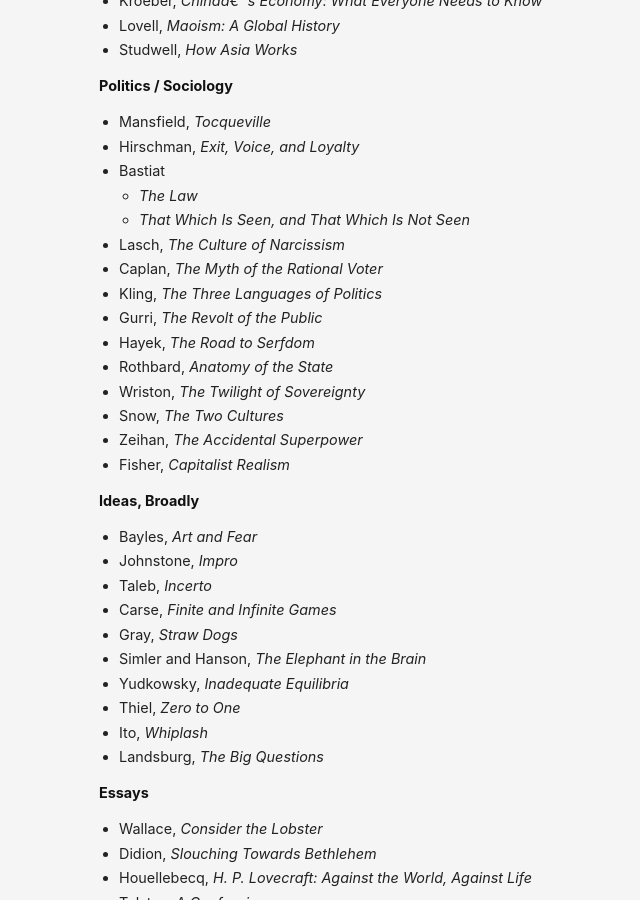
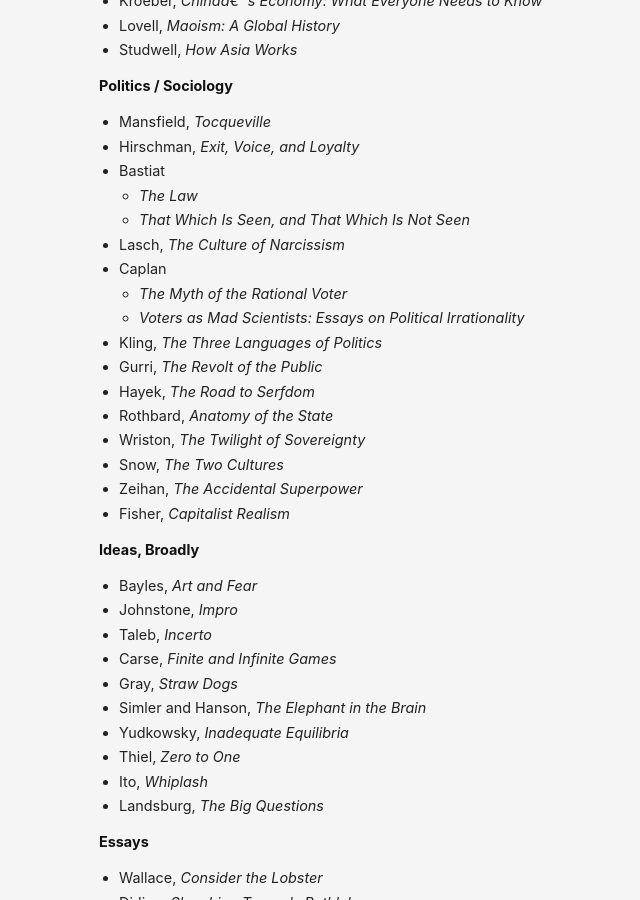
Before and after one commit to danschlz/danschulz.github.io, a Jekyll site: the page built from books.md, in a window 1280 px wide and 900 px high, scrolled down 6052 px. Shown: the whole window, without its empty margins (261-901 px from the left). Built offline with Jekyll 4.4.1, drawn with Linux system fonts in a browser that asks for light colours.

Commit message:
Update books.md

```diff
--- a/books.md
+++ b/books.md
@@ -292,7 +292,9 @@ Jump to:
   - _The Law_
   - _That Which Is Seen, and That Which Is Not Seen_
 - Lasch, _The Culture of Narcissism_
-- Caplan, _The Myth of the Rational Voter_
+- Caplan
+  - _The Myth of the Rational Voter_
+  - _Voters as Mad Scientists: Essays on Political Irrationality_
 - Kling, _The Three Languages of Politics_
 - Gurri, _The Revolt of the Public_
 - Hayek, _The Road to Serfdom_
```
